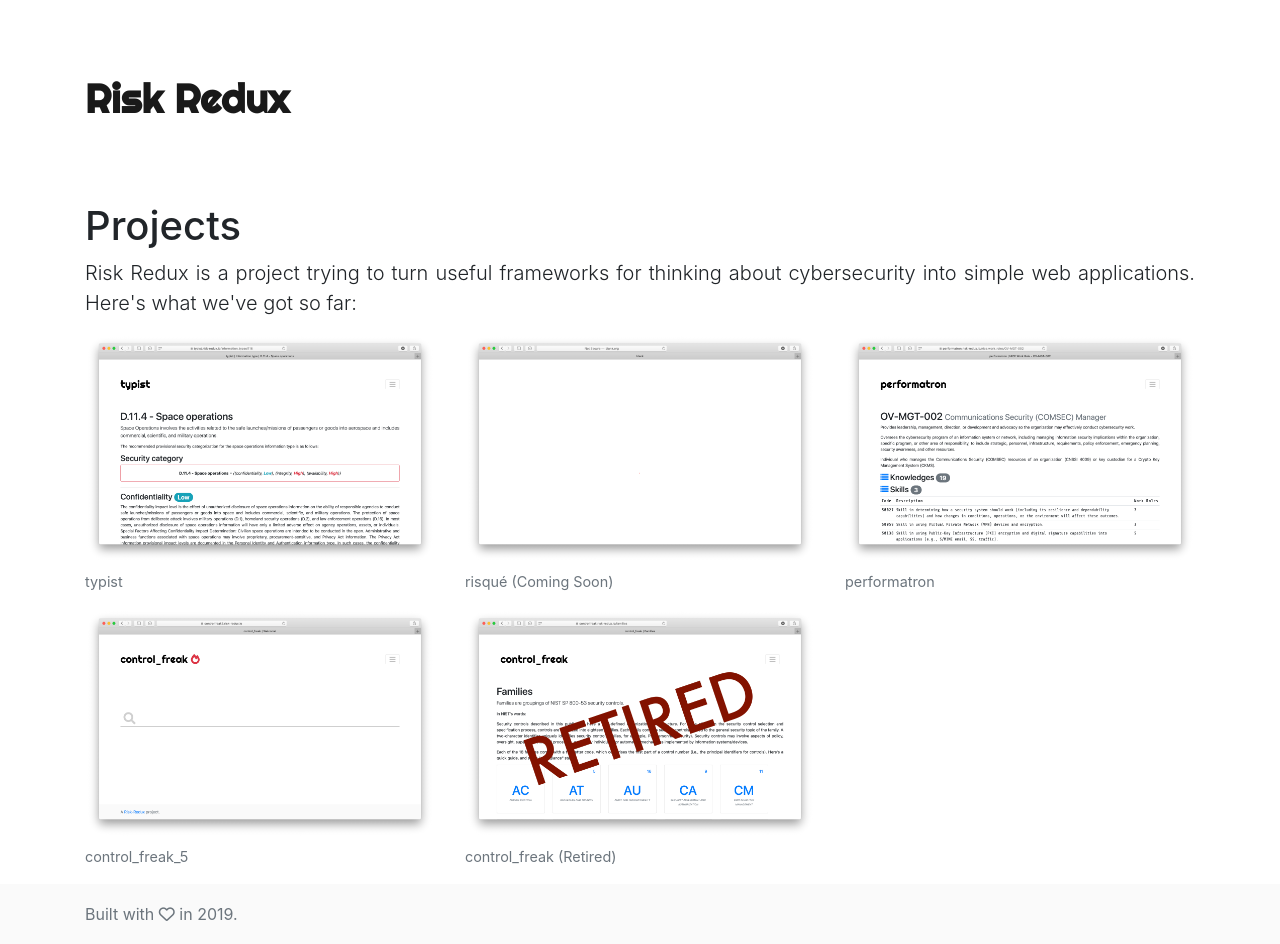
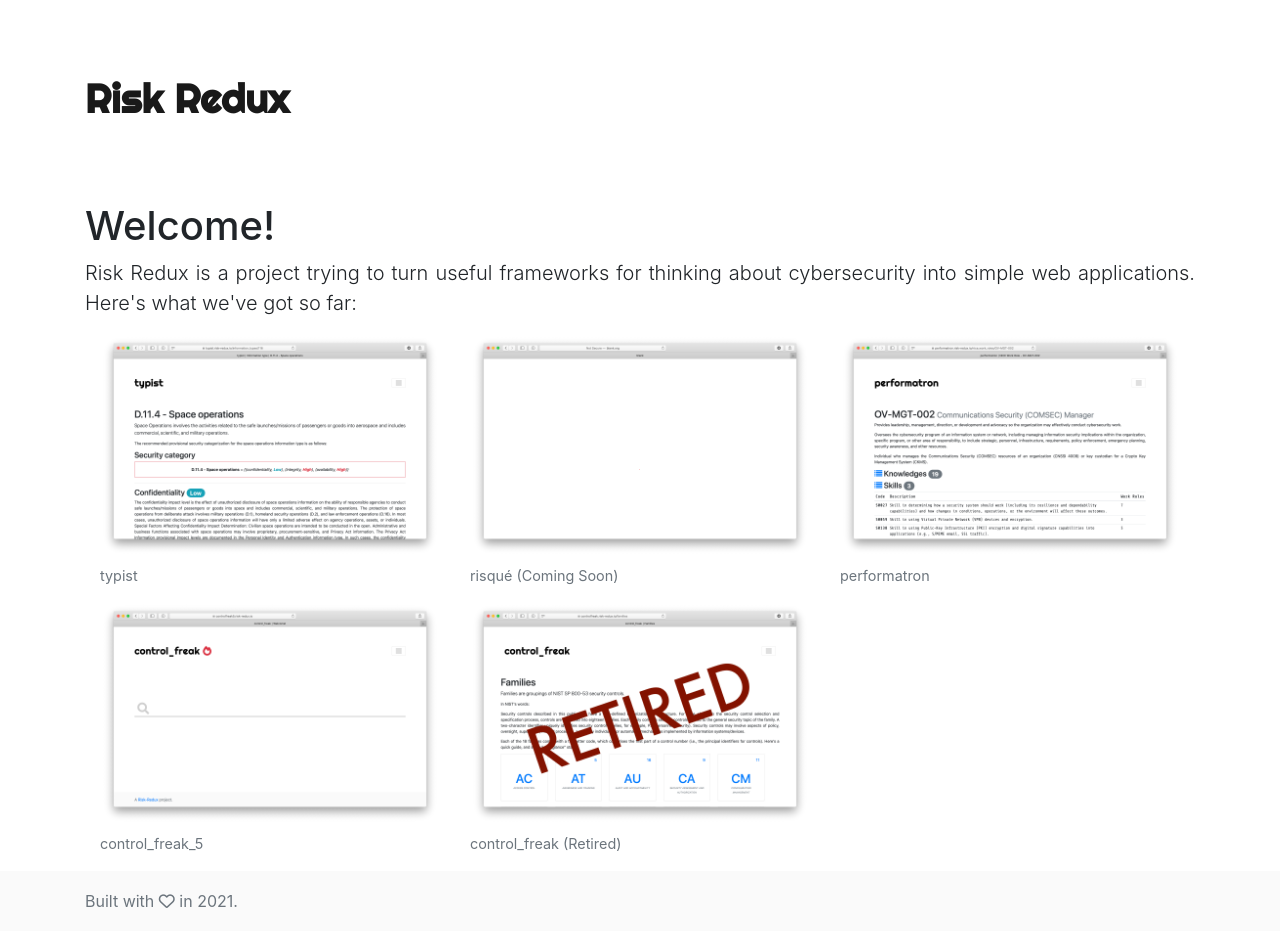
Before and after one commit to risk-redux/risk-redux.github.io, a Jekyll site: the page built from projects/index.html, in a window 1280 px wide. Built offline with Jekyll 4.4.1, drawn with Linux system fonts in a browser that asks for light colours; nearby versions of some CDN libraries; library files that are not in the unit come from our copies.

Commit message:
Cleaning up grid.

```diff
--- a/_includes/footer.html
+++ b/_includes/footer.html
@@ -1,5 +1,5 @@
 <footer class="footer">
   <div class="container">
-    <span class="text-muted">Built with <i class="fa fa-heart-o" aria-hidden="true"></i> in 2019.</span>
+    <span class="text-muted">Built with <i class="fa fa-heart-o" aria-hidden="true"></i> in 2021.</span>
   </div>
 </footer>
--- a/projects/index.html
+++ b/projects/index.html
@@ -1,14 +1,14 @@
 ---
+title: Welcome!
 layout: page
-title: Projects
-permalink: /projects/
 ---
 
 <p class="lead">Risk Redux is a project trying to turn useful frameworks for thinking about cybersecurity into simple web applications. Here's what we've got so far:</p>
 
+<div class="container-fluid">
   <div class="row">
   {% for p in site.projects reversed %}
-  <div class="col col-sm-6 col-md-4">
+    <div class="col-sm-4">
       <a href="{{ p.app_url }}" title="{{ p.title }}" >
         <figure class="figure">
             <img src="{{ p.thumbnail }}" title="{{ p.title }}" class="figure-img img-fluid" />
@@ -18,3 +18,4 @@
     </div>
   {% endfor %}
   </div>
+</div>
```
Lines whose indentation alone changed are shown as unchanged.
